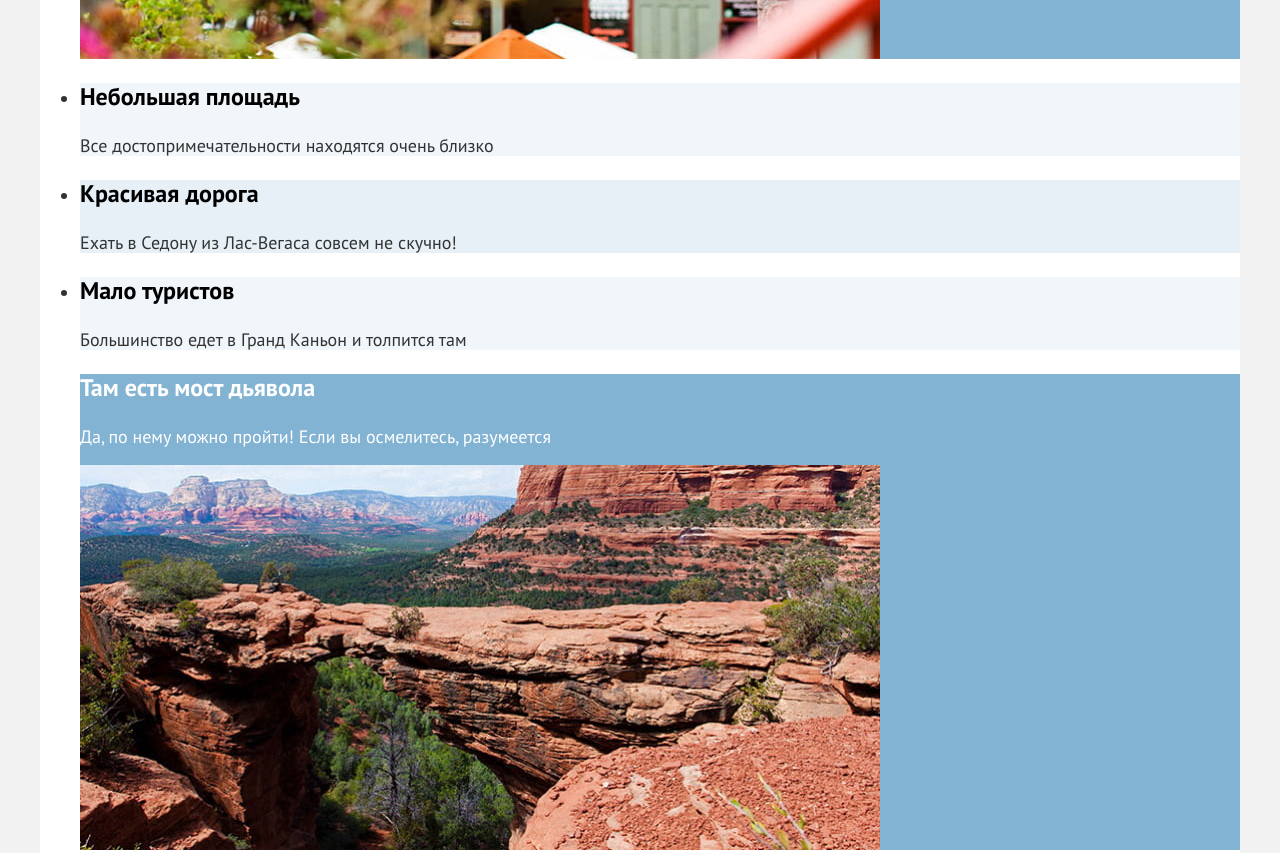
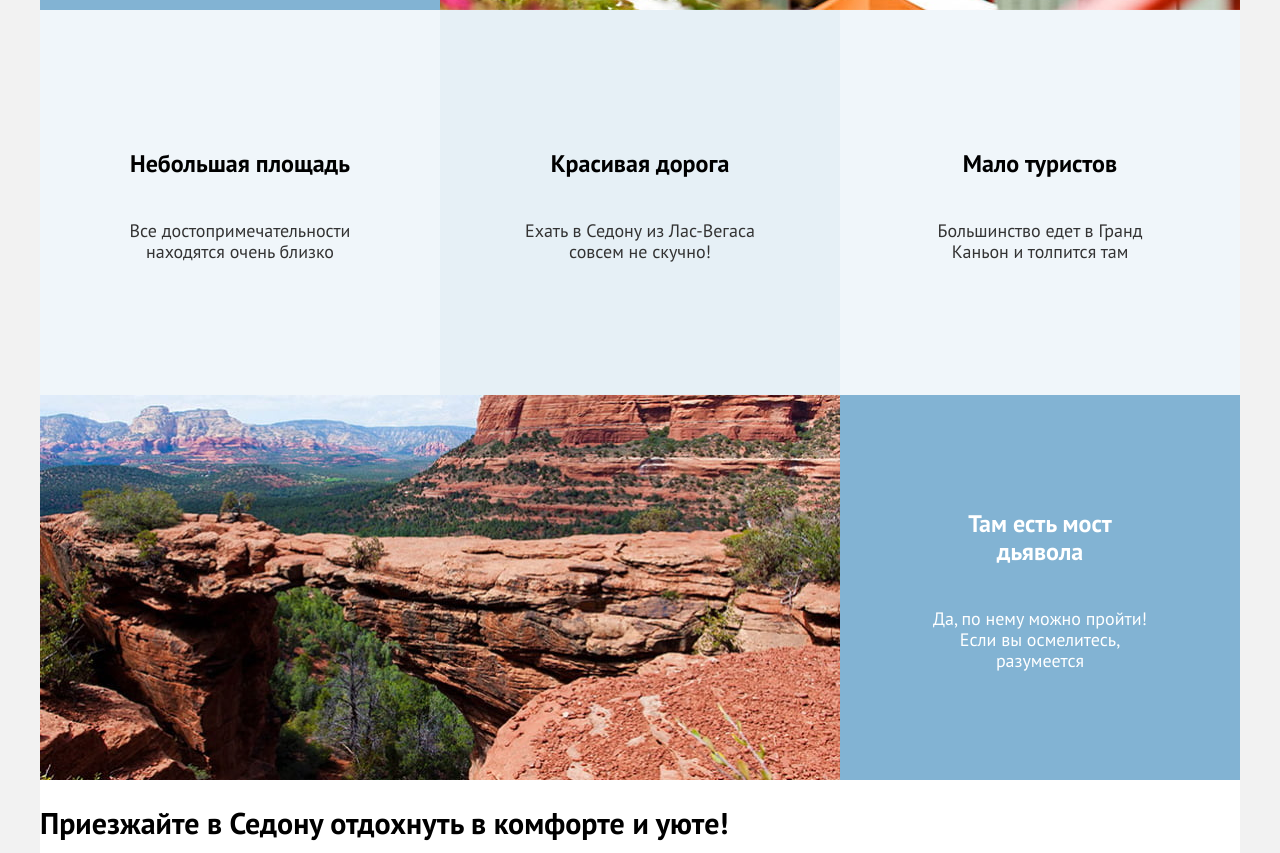
Before and after one commit to rychagoff/htmlacademy-sedona, a plain HTML site: page index.html in a window 1280 px wide. Shown: the part 1120-1973 px from the top of the page. Drawn offline with Linux system fonts and the light colour scheme.

Commit message:
Стилизует сетку advantages
Прописал контейнеры в разметку плитки преимуществ, добавил стили для сетки.

```diff
--- a/index.html
+++ b/index.html
@@ -71,40 +71,71 @@
 
       <section class="advantages" data-test="advantages">
         <h2 class="visually-hidden">Наши преимущества</h2>
+
         <section class="advantages-text">
+
+          <div class="container">
+            <div class="line">
+
               <h2 class="advantages-text__title title">Седона — небольшой городок в Аризоне,<br>заслуживающий большего!</h2>
               <p class="advantages-text__description">Рассмотрим причины, по которым Седона круче, чем Гранд-Каньон!</p>
+
+            </div>
+          </div>
         </section>
+
         <section class="advantages-grid">
           <ul class="advantages-grid__list">
+
             <li class="advantages-grid__item advantages-grid--image">
-              <div class="wrapper">
+              <div class="advantages-grid__text">
+                <div class="line">
                   <h3 class="advantages-grid__title title">Настоящий городок</h3>
-                <p class="advantages-grid__text">Седона — не аттракцион для туристов, там течёт своя жизнь</p>
+                  <p class="advantages-grid__description">Седона — не аттракцион для туристов, там течёт своя жизнь</p>
+                </div>
               </div>
               <img src="images/advantages/photo-1.jpg" alt="Вид из окна гостиницы на внутренний двор" width="800" height="385">
             </li>
+
             <li class="advantages-grid__item">
+              <div class="advantages-grid__text">
+                <div class="line">
                   <h3 class="advantages-grid__title title">Небольшая площадь</h3>
-              <p class="advantages-grid__text">Все достопримечательности находятся очень близко</p>
+                  <p class="advantages-grid__description">Все достопримечательности находятся очень близко</p>
+                </div>
+              </div>
             </li>
+
             <li class="advantages-grid__item">
+              <div class="advantages-grid__text">
+                <div class="line">
                   <h3 class="advantages-grid__title title">Красивая дорога</h3>
-              <p class="advantages-grid__text">Ехать в Седону из Лас-Вегаса совсем не скучно!</p>
+                  <p class="advantages-grid__description">Ехать в Седону из Лас-Вегаса совсем не скучно!</p>
+                </div>
+              </div>
             </li>
+
             <li class="advantages-grid__item">
+              <div class="advantages-grid__text">
+                <div class="line">
                   <h3 class="advantages-grid__title title">Мало туристов</h3>
-              <p class="advantages-grid__text">Большинство едет в Гранд Каньон и толпится там</p>
+                  <p class="advantages-grid__description">Большинство едет в Гранд Каньон и толпится там</p>
+                </div>
+              </div>
             </li>
+
             <li class="advantages-grid__item advantages-grid--image">
-              <div class="wrapper">
+              <div class="advantages-grid__text">
+                <div class="line">
                   <h3 class="advantages-grid__title title">Там есть мост дьявола</h3>
-                <p class="advantages-grid__text">Да, по нему можно пройти! Если вы осмелитесь, разумеется</p>
+                  <p class="advantages-grid__description">Да, по нему можно пройти! Если вы осмелитесь, разумеется</p>
+                </div>
               </div>
               <img src="images/advantages/photo-2.jpg" alt="Фото карьера 'Мост дьявола'" width="800" height="385">
             </li>
           </ul>
         </section>
+
         <section class="advantages-slogan slogan">
           <div class="advantages-slogan__wrapper wrapper">
             <h2 class="advantages-slogan__title title">Приезжайте в Седону отдохнуть в комфорте и уюте!</h2>
--- a/styles/styles.css
+++ b/styles/styles.css
@@ -49,6 +49,8 @@ main {
 
 .line {
   display: flex;
+  flex-direction: column;
+  align-items: center;
 }
 
 .page-header, .main-page,
@@ -79,6 +81,10 @@ img {
 
 /* INDEX */
 /* HEADER */
+
+.page-header .line {
+  flex-direction: row;
+}
 
 .logo {
   width: 140px;
@@ -125,6 +131,10 @@ img {
 
 /* ADVANTAGES */
 
+.advantages-text {
+  text-align: center;
+}
+
 .advantages-text__title {
   font-size: 30px;
   line-height: 36px;
@@ -135,6 +145,14 @@ img {
   line-height: 26px;
 }
 
+.advantages-grid__list {
+  display: flex;
+  flex-wrap: wrap;
+  margin: 0;
+  padding: 0;
+  list-style: none;
+}
+
 .advantages-grid__item {
   background-color: rgba(131, 179, 211, 0.12);
 }
@@ -143,18 +161,37 @@ img {
   background-color: rgba(131, 179, 211, 0.20);
 }
 
-.advantages-grid--image {
-  background-color: #82B3D3;
-  color: #fff;
+.advantages-grid__text {
+  width: 400px;
+  height: 385px;
 }
 
-.advantages-grid--image .advantages-grid__title {
-  color: #fff;
+.advantages-grid__item .line {
+  height: 100%;
+  width: 230px;
+  justify-content: center;
+  text-align: center;
+  margin: 0 auto;
 }
 
 .advantages-grid__title {
   font-size: 24px;
   line-height: 28px;
+}
+
+.advantages-grid--image {
+  display: flex;
+  flex-wrap: wrap;
+  background-color: #82B3D3;
+  color: #fff;
+}
+
+.advantages-grid--image:nth-of-type(5n) {
+  flex-direction: row-reverse;
+}
+
+.advantages-grid--image .advantages-grid__title {
+  color: #fff;
 }
 
 /* ADVANTAGES-SLOGAN */
```
Lines whose indentation alone changed are shown as unchanged.
